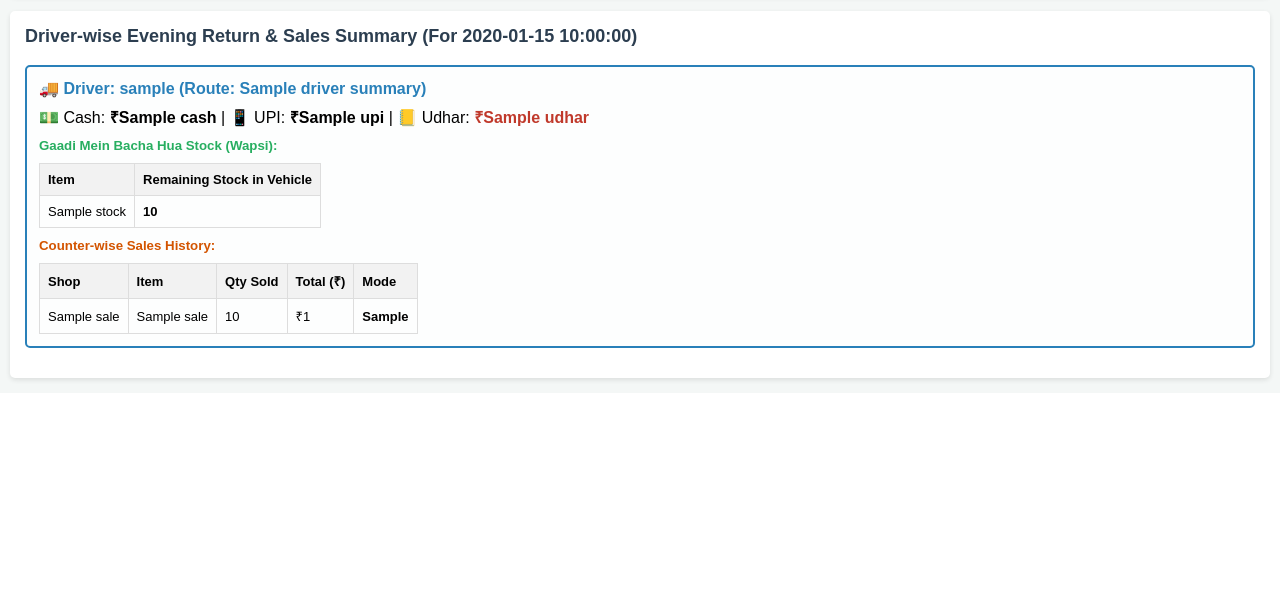
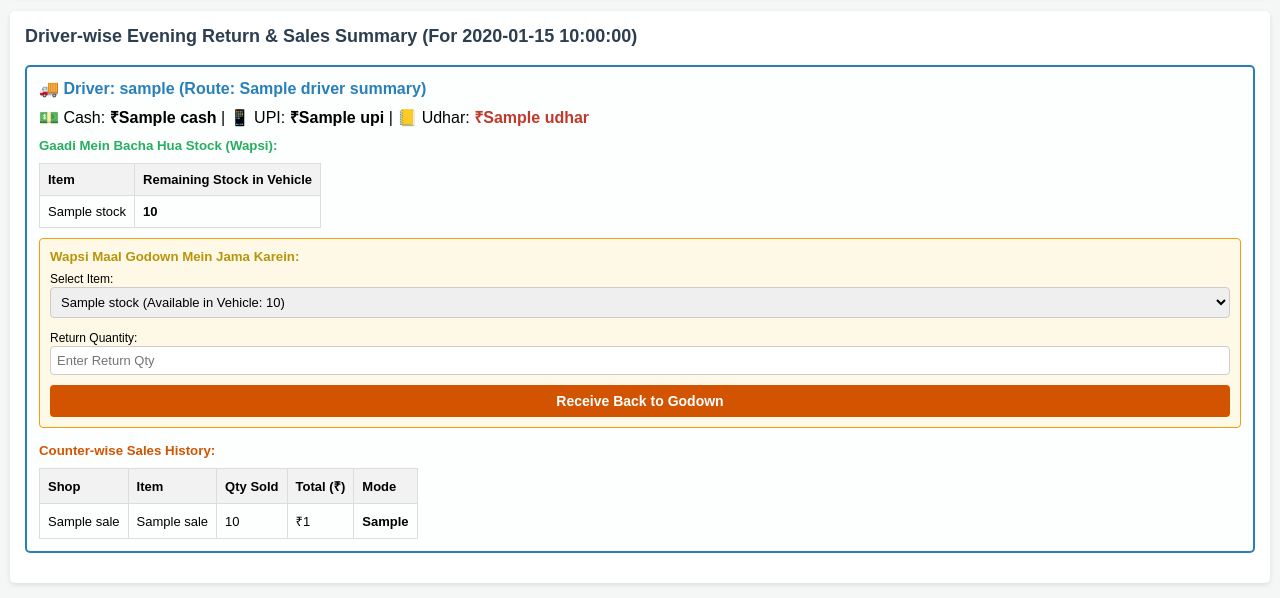
Before and after one commit to anshuredhu2-beep/vita-agency, a Flask app: template templates/admin_dashboard.html in a window 1280 px wide. Shown: the part 1325-1923 px from the top of the page. Before the commit the page ends 1709 px from the top, so only its background shows below. Run offline with Flask 3, Linux system fonts and the light colour scheme; tables that the repository leaves empty hold one stand-in row (values such as "Sample post"); the template is opened without the code that fills it: values that come from a table or form of the project are taken from there, most other values are stand-ins (such as "Sample title", 1, 10 or a date in 2020).

Commit message:
Add driver return stock receive feature back to godown

```diff
--- a/app.py
+++ b/app.py
@@ -37,7 +37,7 @@ class Sale(db.Model):
     quantity = db.Column(db.Integer, nullable=False)
     total_amount = db.Column(db.Float, nullable=False)
     payment_mode = db.Column(db.String(20), nullable=False)
-    sale_date = db.Column(db.String(20), nullable=False)  # Format: YYYY-MM-DD
+    sale_date = db.Column(db.String(20), nullable=False)
 
 @app.route('/')
 def home():
@@ -64,21 +64,16 @@ def admin_dashboard():
         drivers = User.query.filter_by(role='driver').all()
         driver_stocks = DriverStock.query.all()
 
-        # Get selected date from filter, default to today's date
         today_str = datetime.now().strftime('%Y-%m-%d')
         selected_date = request.args.get('sale_date', today_str)
-
-        # Fetch sales for the selected date
         sales = Sale.query.filter_by(sale_date=selected_date).all()
 
-        # Get all unique sale dates for history dropdown/list
         all_dates = db.session.query(Sale.sale_date).distinct().all()
         dates_list = [d[0] for d in all_dates]
         if today_str not in dates_list:
             dates_list.append(today_str)
         dates_list.sort(reverse=True)
 
-        # Item-wise summary for selected date
         item_summaries = []
         for p in products:
             item_sales = [s for s in sales if s.item_name == p.name]
@@ -125,7 +120,6 @@ def driver_dashboard():
         driver_name = session['user']
         driver_stocks = DriverStock.query.filter_by(driver_username=driver_name).all()
 
-        # Show today's sales for the driver
         today_str = datetime.now().strftime('%Y-%m-%d')
         sales = Sale.query.filter_by(driver_username=driver_name, sale_date=today_str).all()
 
@@ -175,6 +169,25 @@ def load_vehicle():
                 d_stock = DriverStock(driver_username=driver_name, item_name=item_name, vehicle_stock=load_qty)
                 db.session.add(d_stock)
             db.session.commit()
+        return redirect(url_for('admin_dashboard'))
+    return redirect(url_for('login'))
+
+# Admin Return Stock Receive Route (Gaadi se wapas godown mein stock dalna)
+@app.route('/receive_return', methods=['POST'])
+def receive_return():
+    if 'user' in session and session.get('role') == 'admin':
+        driver_name = request.form['driver_username']
+        item_name = request.form['item_name']
+        return_qty = int(request.form['return_qty'])
+
+        d_stock = DriverStock.query.filter_by(driver_username=driver_name, item_name=item_name).first()
+        prod = Product.query.filter_by(name=item_name).first()
+
+        if d_stock and prod and d_stock.vehicle_stock >= return_qty:
+            d_stock.vehicle_stock -= return_qty  # Driver ki gaadi se hata
+            prod.shop_stock += return_qty         # Wapas agency godown mein jud gaya
+            db.session.commit()
+
         return redirect(url_for('admin_dashboard'))
     return redirect(url_for('login'))
 
--- a/templates/admin_dashboard.html
+++ b/templates/admin_dashboard.html
@@ -15,6 +15,7 @@
         input, select { width: 100%; padding: 10px; margin-bottom: 10px; box-sizing: border-box; border: 1px solid #ccc; border-radius: 4px; font-size: 14px; }
         button { width: 100%; padding: 10px; background: #27ae60; color: white; border: none; border-radius: 4px; cursor: pointer; font-size: 16px; font-weight: bold; }
         .btn-blue { background: #2980b9; }
+        .btn-orange { background: #d35400; }
         .driver-box { background: #fdfefe; padding: 12px; border-radius: 5px; margin-bottom: 15px; border: 2px solid #2980b9; }
         .date-filter { background: #e8f8f5; padding: 10px; border-radius: 5px; border: 1px solid #a3e4d7; margin-bottom: 15px; }
     </style>
@@ -120,7 +121,7 @@
         </table>
     </div>
 
-    <!-- Driver-wise Return Stock & Sales Summary -->
+    <!-- Driver-wise Return Stock & Sales Summary with Receive Action -->
     <div class="container">
         <h3>Driver-wise Evening Return & Sales Summary (For {{ selected_date }})</h3>
         {% for ds in driver_summaries %}
@@ -134,11 +135,26 @@
                 {% for st in ds.stock %}
                 <tr><td>{{ st.item_name }}</td><td><b>{{ st.vehicle_stock }}</b></td></tr>
                 {% else %}
-                <tr><td colspan="2">No stock loaded or remaining.</td></tr>
+                <tr><td colspan="2">No stock remaining in vehicle.</td></tr>
                 {% endfor %}
             </table>
 
-            <h5 style="margin: 10px 0 5px 0; color: #d35400;">Counter-wise Sales History:</h5>
+            <!-- Receive Return Stock Form -->
+            <form action="/receive_return" method="POST" style="margin-top: 10px; background: #fef9e7; padding: 10px; border-radius: 4px; border: 1px solid #f39c12;">
+                <input type="hidden" name="driver_username" value="{{ ds.username }}">
+                <h5 style="margin: 0 0 5px 0; color: #b7950b;">Wapsi Maal Godown Mein Jama Karein:</h5>
+                <label style="font-size: 12px;">Select Item:</label>
+                <select name="item_name" required style="padding: 6px; font-size: 13px;">
+                    {% for st in ds.stock %}
+                    <option value="{{ st.item_name }}">{{ st.item_name }} (Available in Vehicle: {{ st.vehicle_stock }})</option>
+                    {% endfor %}
+                </select>
+                <label style="font-size: 12px;">Return Quantity:</label>
+                <input type="number" name="return_qty" placeholder="Enter Return Qty" required style="padding: 6px; font-size: 13px;">
+                <button type="submit" class="btn-orange" style="padding: 8px; font-size: 14px;">Receive Back to Godown</button>
+            </form>
+
+            <h5 style="margin: 15px 0 5px 0; color: #d35400;">Counter-wise Sales History:</h5>
             <table>
                 <tr><th>Shop</th><th>Item</th><th>Qty Sold</th><th>Total (₹)</th><th>Mode</th></tr>
                 {% for s in ds.sales %}
```
